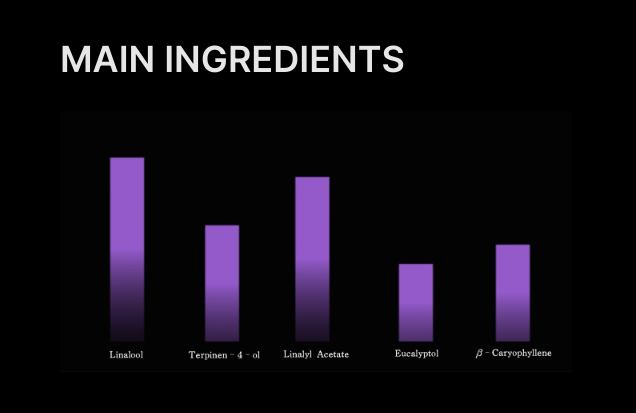
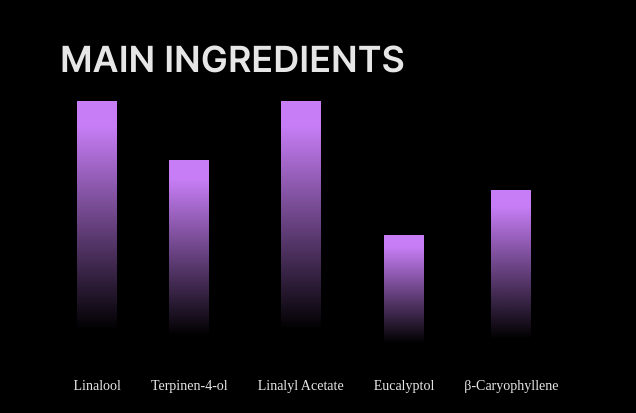
Before and after one commit to Yuxin-wq/Purfume, a plain HTML site: page pages/原料介绍1.html in a window 1280 px wide. Shown: the part 263-676 px from the top of the page, 644-1280 px from the left. Drawn offline with Linux system fonts and the light colour scheme.

Commit message:
修改图表

```diff
--- a/assets/css/ingredient-style.css
+++ b/assets/css/ingredient-style.css
@@ -53,12 +53,40 @@ p {
     opacity: 0.9;
 }
 
-/* 成分图片区（替换原视频区） */
-.video-section img {
-    width: 100%;
-    max-height: 300px;
+/* 柱状图表样式 */
+.bar-chart {
+    display: flex;
+    justify-content: center;
+    align-items: flex-end; /* 柱子底部对齐 */
+    height: 300px;
+    gap: 30px;
+    margin-top: 20px;
+    position: relative;
+}
+
+.bar-container {
+    display: flex;
+    flex-direction: column;
+    align-items: center;
+    justify-content: flex-end; /* 确保文字在底部 */
+    height: 100%; /* 确保容器高度一致 */
+}
+
+.bar {
+    width: 40px;
+    height: calc(100% - 20px); /* 减去文字高度 */
+    background: linear-gradient(to top, #000000 10%, #C67DF5 90%);
+    border-radius: 0; /* 移除圆角 */
+}
+
+.bar-label {
+    color: #FFFFFF;
+    font-size: 14px;
     margin-top: 10px;
-    object-fit: cover;
+    text-align: center;
+    font-weight: 500;
+    position: relative;
+    top: 10px; /* 确保文字在柱子下方 */
 }
 
 /* 产区图片容器样式 */
--- a/pages/原料介绍1.html
+++ b/pages/原料介绍1.html
@@ -27,11 +27,30 @@
             <p>薰衣草精油（Lavandula angustifolia）中的主要活性成分芳樟醇（linalool）与乙酸芳樟酯（linalyl acetate）通过嗅觉通路作用于大脑边缘系统，可降低皮质醇水平、调节GABA 受体及血清素系统，从而显著减轻焦虑与压力、延长深度睡眠，并提升放松与幸福感。</p>
         </section>
 
-        <!-- 2. 成分图片 -->
-        <section class="video-section">
-            <h2>MAIN INGREDIENTS</h2>
-            <img src="../assets/images/digital.png" alt="主要成分">
-        </section>
+        <h2>MAIN INGREDIENTS</h2>
+        <!-- 替换为柱状图表 -->
+        <div class="bar-chart">
+            <div class="bar-container">
+                <div class="bar" style="height: 100%; background: linear-gradient(to top, #000000 10%, #C67DF5 90%);"></div>
+                <p class="bar-label">Linalool</p>
+            </div>
+            <div class="bar-container">
+                <div class="bar" style="height: 65%; background: linear-gradient(to top, #000000 10%, #C67DF5 90%);"></div>
+                <p class="bar-label">Terpinen-4-ol</p>
+            </div>
+            <div class="bar-container">
+                <div class="bar" style="height: 95%; background: linear-gradient(to top, #000000 10%, #C67DF5 90%);"></div>
+                <p class="bar-label">Linalyl Acetate</p>
+            </div>
+            <div class="bar-container">
+                <div class="bar" style="height: 40%; background: linear-gradient(to top, #000000 10%, #C67DF5 90%);"></div>
+                <p class="bar-label">Eucalyptol</p>
+            </div>
+            <div class="bar-container">
+                <div class="bar" style="height: 55%; background: linear-gradient(to top, #000000 10%, #C67DF5 90%);"></div>
+                <p class="bar-label">β-Caryophyllene</p>
+            </div>
+        </div>
 
         <!-- 3. 产区图片（替换为单张） -->
         <section class="production-section">
```
